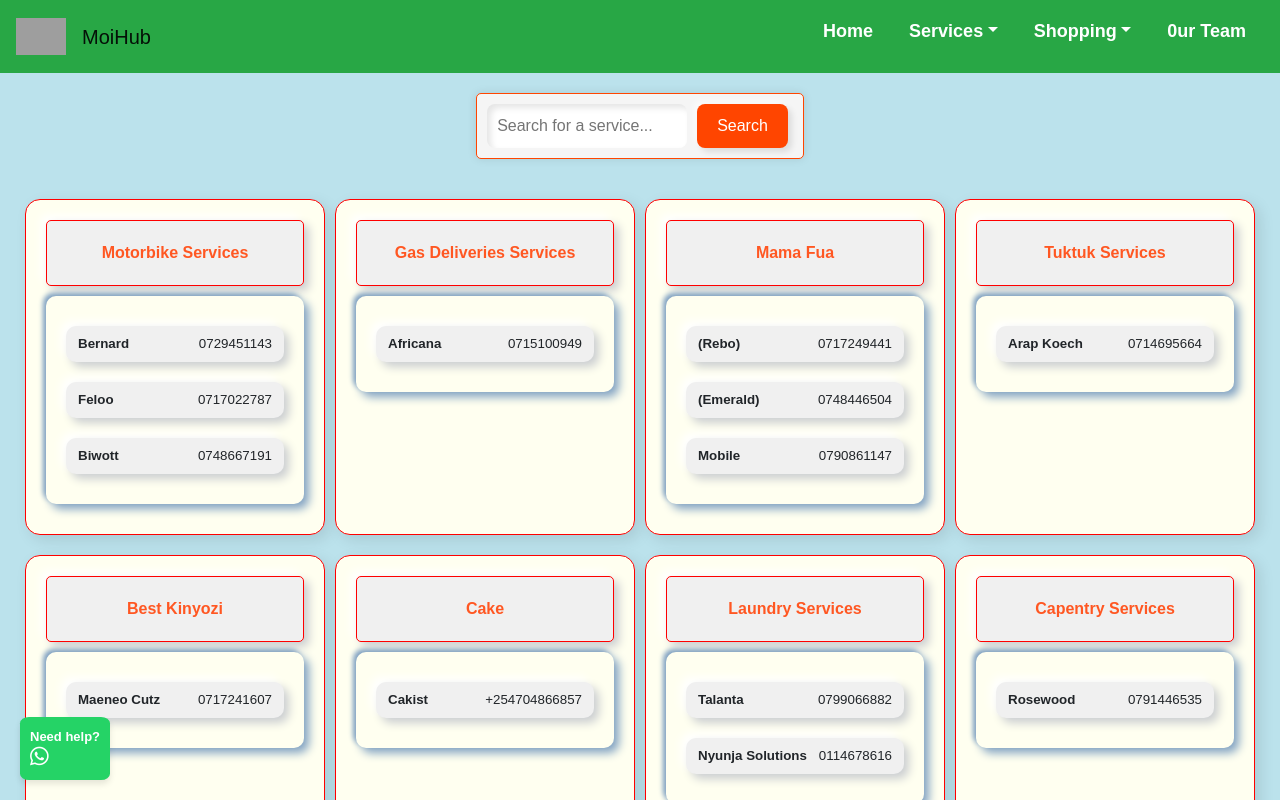
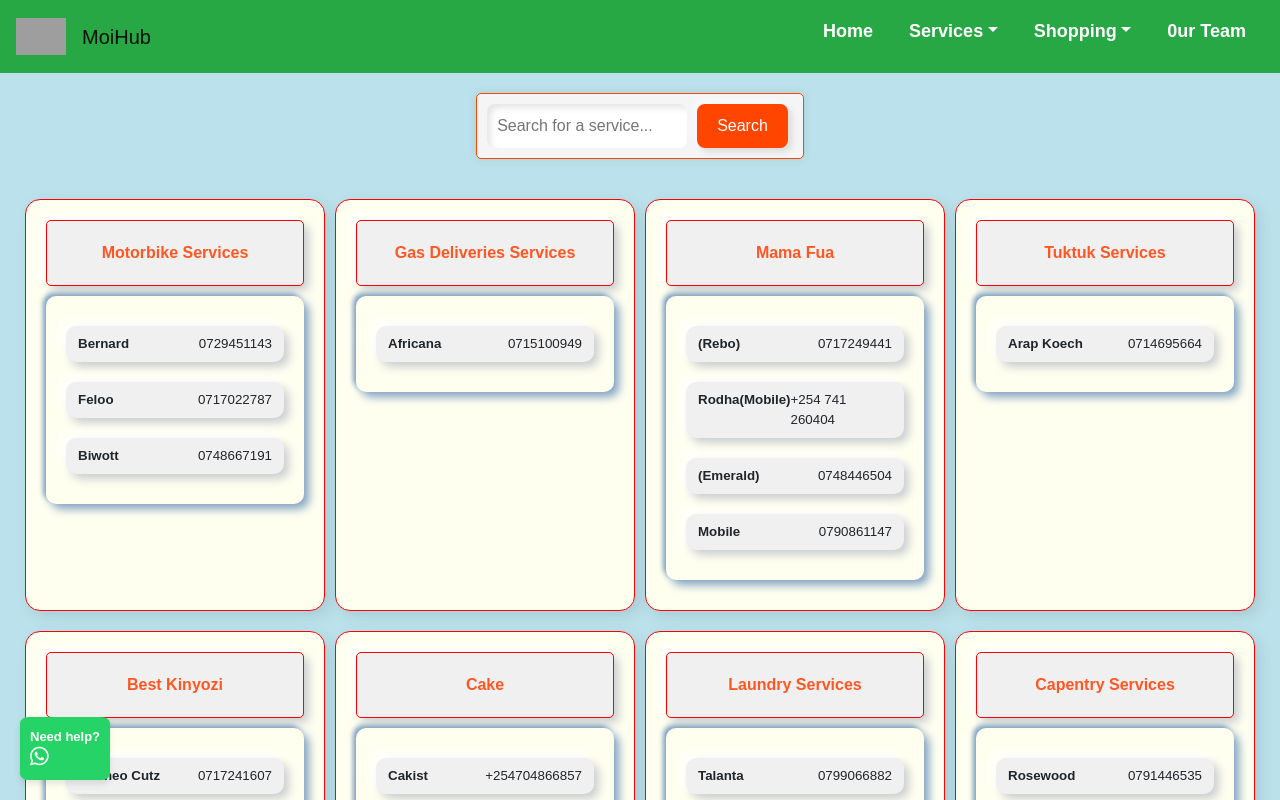
Before and after one commit to Kylexvin/Moihub, a React (Create React App) app: page /discover in a window 1280 px wide. Shown: the top 800 px of the page. Built offline with nearby package versions, Linux system fonts and the light colour scheme; no server answers; grey boxes are pictures that could not be loaded; a web font is replaced by a local one.

Commit message:
Update Discover.jsx

```diff
--- a/src/components/Discover.jsx
+++ b/src/components/Discover.jsx
@@ -23,6 +23,7 @@
     category: "Mama Fua",
     services: [
       { name: "(Rebo)", phone: "0717249441" },
+      { name: "Rodha(Mobile)", phone: "+254 741 260404"},
       { name: "(Emerald)", phone: "0748446504"},
       { name: "Mobile", phone: "0790861147"}
     ]
```
